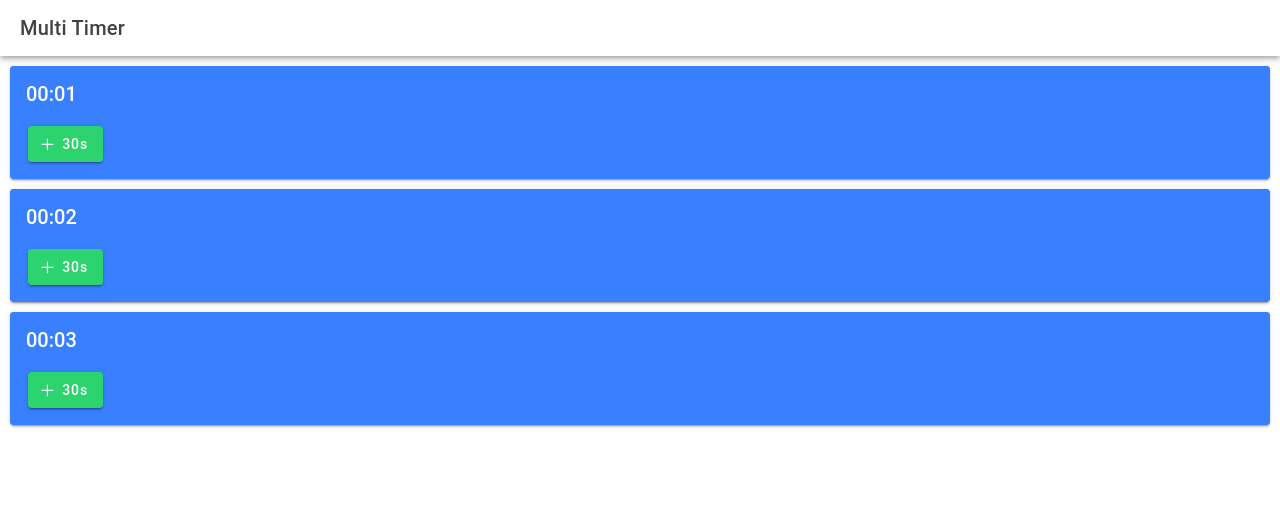
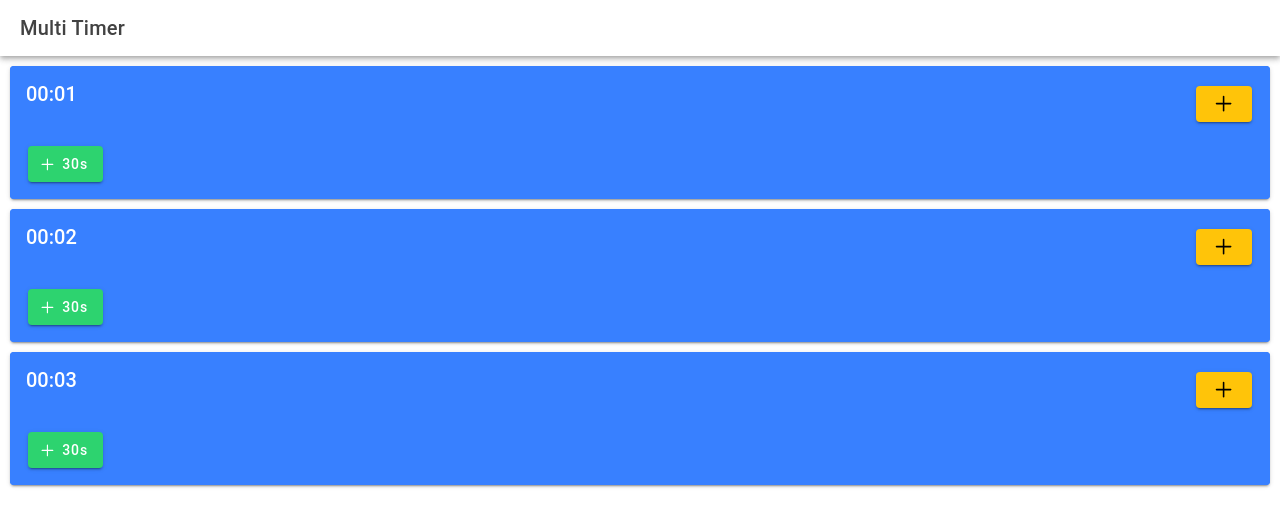
Before and after one commit to delbertina/MultiTimerApp, a React (Vite) app: page /home in a window 1280 px wide. Shown: the top 526 px of the page. Built offline with nearby package versions, Linux system fonts and the light colour scheme.

Commit message:
Add an add button to timer buttons

```diff
--- a/src/components/TimerButton.tsx
+++ b/src/components/TimerButton.tsx
@@ -1,17 +1,25 @@
-import { IonButton, IonCard, IonCardContent, IonCardHeader, IonCardTitle, IonIcon } from '@ionic/react';
-import './TimerButton.scss';
-import { useEffect, useState } from 'react';
-import { addOutline } from 'ionicons/icons';
+import {
+  IonButton,
+  IonButtons,
+  IonCard,
+  IonCardContent,
+  IonCardHeader,
+  IonCardTitle,
+  IonIcon,
+  IonItem,
+} from "@ionic/react";
+import "./TimerButton.scss";
+import { useEffect, useState } from "react";
+import { addOutline } from "ionicons/icons";
 
 interface TimerButtonProps {
-  milliseconds: number,
+  milliseconds: number;
 
-  clicked: () => void
+  clicked: () => void;
 }
 
 const TimerButton: React.FC<TimerButtonProps> = (props) => {
-
-  const [timeDisplay, setTimeDisplay] = useState('0');
+  const [timeDisplay, setTimeDisplay] = useState("0");
 
   // format the millisecond duration to min:sec format using pad function
   // round up to the nearest second to avoid 00:00 for less than 1 second
@@ -23,21 +31,32 @@ const TimerButton: React.FC<TimerButtonProps> = (props) => {
       ":" +
       pad(((inputRounded % 6e4) / 1000) | 0)
     );
-  }
+  };
 
   useEffect(() => {
     setTimeDisplay(millisecondsToTime(props.milliseconds));
-  }, [props.milliseconds])
+  }, [props.milliseconds]);
 
   return (
     <>
       <IonCard color="primary" onClick={props.clicked} button>
         <IonCardHeader>
-          <IonCardTitle>{timeDisplay}</IonCardTitle>
+          <IonCardTitle>
+            {timeDisplay}
+            <IonButton color="warning" className="ion-float-right">
+              <IonIcon slot="icon-only" icon={addOutline} />
+            </IonButton>
+          </IonCardTitle>
         </IonCardHeader>
         <IonCardContent>
-          <IonButton color="success" onClick={(e: React.MouseEvent) => {console.log('inner click'); e.stopPropagation();}}>
-            <IonIcon slot="start" icon={addOutline}/>
+          <IonButton
+            color="success"
+            onClick={(e: React.MouseEvent) => {
+              console.log("inner click");
+              e.stopPropagation();
+            }}
+          >
+            <IonIcon slot="start" icon={addOutline} />
             30s
           </IonButton>
         </IonCardContent>
```
